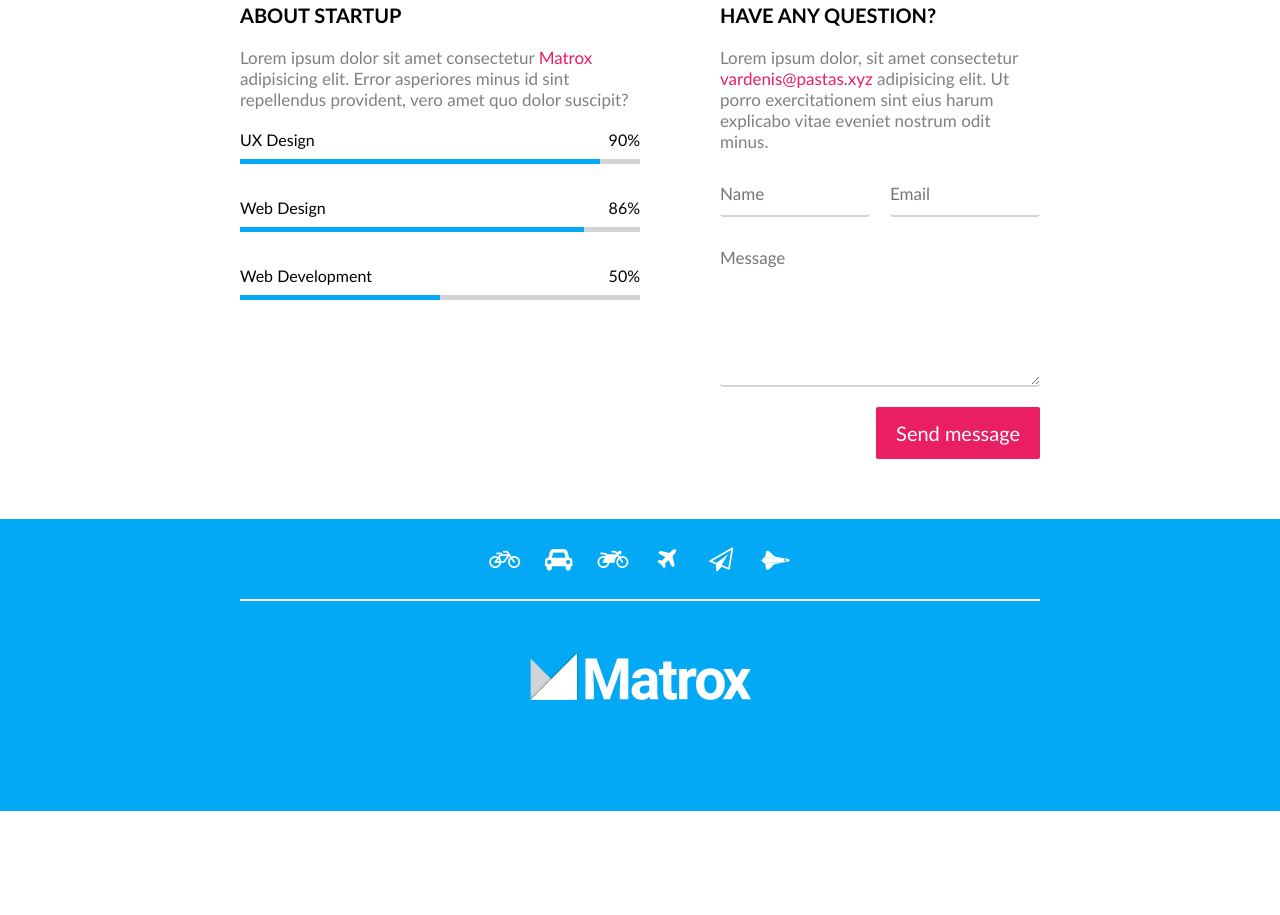
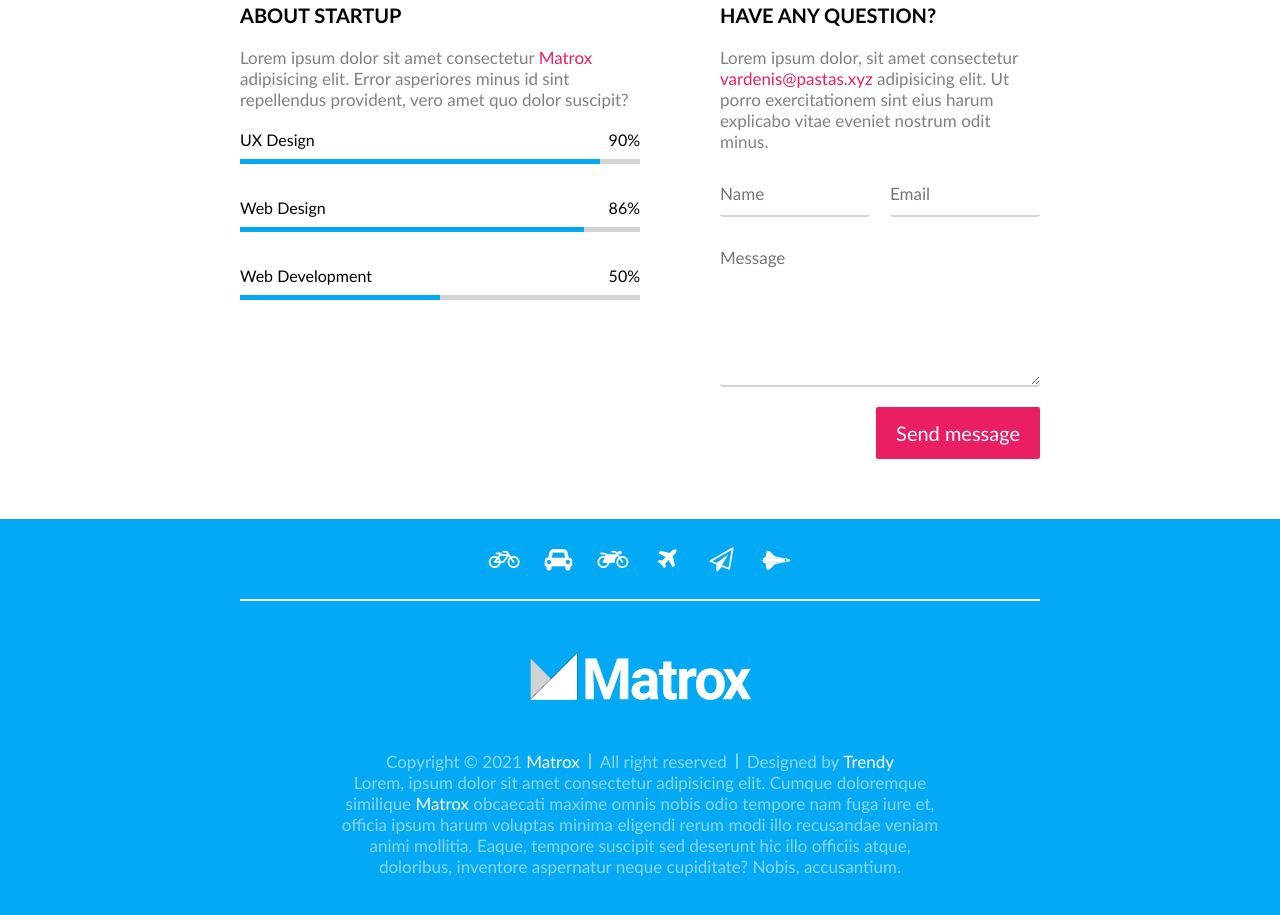
Before and after one commit to Evelinatoleike/5-coming-soon, a website: page index.html in a window 1280 px wide. Shown: the part 857-1772 px from the top of the page. Before the commit the page ends 1668 px from the top, so only its background shows below. Drawn offline with Linux system fonts and the light colour scheme.

Commit message:
footer finish

```diff
--- a/css/pages/home.css
+++ b/css/pages/home.css
@@ -79,6 +79,9 @@ hero .form > .input {
     text-transform: uppercase;
     font-size: 20px;
     line-height: 1.2em;
+    position: sticky;
+    top: 0;
+    background-color: white;
 }
 
 .content-description {
@@ -111,13 +114,17 @@ main .form > button {
 /* FOOTER: start */
 footer.container {
     padding-top: 0;
+    font-size: 17px;
     text-align: center;
+    color: #fff8;
 }
 
 .socials {
     padding: 15px 0;
     border-bottom: 2px solid white;
+    position: relative;
 }
+
 
 .socials > .fa {
     width: 50px;
@@ -134,13 +141,51 @@ footer.container {
     background-color: white;
     color: var(--primary-color);
 }
+footer .finish-trio {
+    display: inline-block;
+}
+
+footer .finish-trio > p {
+    float: left;
+    padding: 0 10px;
+    position: relative;
+}
+
 footer .logo {
     max-height: 50px;
     width: 100%;
     margin: 50px 0;
     object-fit: contain;
     object-position: top;
-
 }
 
+footer .finish-trio > p::before {
+    content: '';
+    display: inline-block;
+    width: 1px;
+    height: 70%;
+    background-color: #fff;
+    position: absolute;
+    top: 50%;
+    left: 0;
+    transform: translate(-50%, -50%);
+}
+
+footer .finish-trio > p:first-child::before {
+    display: none;
+}
+
+footer .link {
+    color:white;
+    text-decoration: none;
+}
+
+@media (max-width: 700px) {
+    footer .trio > p {
+        width: 100%;
+    }
+    footer .trio > p::before {
+        display: none;
+    }
+
 /* FOOTER: end */
--- a/index.html
+++ b/index.html
@@ -115,6 +115,15 @@
         </div>
         <div class="row-short">
             <img src="./img/logo-white.png" alt="Logo" class="logo">
+            <div class="finish-trio">
+                <p>Copyright &copy; 2021 <a href="#" class="link">Matrox</a></p>
+                <p>All right reserved</p>
+                <p>Designed by <a href="#" target="_blank" class="link">Trendy</a></p>
+
+            </div>
+            <p>Lorem, ipsum dolor sit amet consectetur adipisicing elit. Cumque doloremque similique
+                <a href="#" class="link">Matrox</a> obcaecati maxime omnis nobis odio tempore nam fuga iure et, officia ipsum harum voluptas minima eligendi rerum modi illo recusandae veniam animi mollitia. Eaque, tempore suscipit sed deserunt hic illo officiis atque, doloribus, inventore aspernatur neque cupiditate? Nobis, accusantium.
+            </p>
         </div>
     </footer>
 </body>
```
